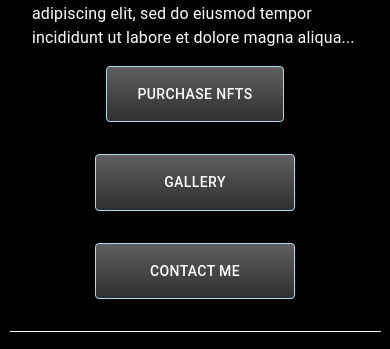
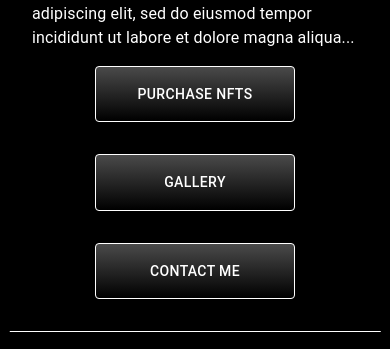
Before and after one commit to Nivix047/sacred_genesis_web, a React (Create React App) app: page / in a window 390 px wide. Shown: the part 914-1263 px from the top of the page. Built offline with nearby package versions, Linux system fonts and the light colour scheme.

Commit message:
Updated media responsiveness and home page button styling

```diff
--- a/src/components/pages/Home/index.js
+++ b/src/components/pages/Home/index.js
@@ -52,9 +52,10 @@ const Home = () => {
                   className="styled-button"
                   id="purchase-nft-btn"
                   sx={{
-                    background: "linear-gradient(180deg, #5f5f5f, #2f2f2f)",
+                    background: "linear-gradient(180deg, #4a4a4a, #000000)",
                     padding: "15px 30px",
-                    borderColor: "lightblue",
+                    width: 200,
+                    borderColor: "white",
                     borderWidth: "1px",
                     borderStyle: "solid",
                     backgroundColor: "#5f5f5f", // Normal state background
@@ -70,10 +71,10 @@ const Home = () => {
                   variant="contained"
                   color="primary"
                   sx={{
-                    background: "linear-gradient(180deg, #5f5f5f, #2f2f2f)",
+                    background: "linear-gradient(180deg, #4a4a4a, #000000)",
                     width: 200,
                     padding: "15px 30px",
-                    borderColor: "lightblue",
+                    borderColor: "white",
                     borderWidth: "1px",
                     borderStyle: "solid",
                     backgroundColor: "#5f5f5f", // Normal state background
@@ -89,10 +90,10 @@ const Home = () => {
                   variant="contained"
                   color="primary"
                   sx={{
-                    background: "linear-gradient(180deg, #5f5f5f, #2f2f2f)",
+                    background: "linear-gradient(180deg, #4a4a4a, #000000)",
                     width: 200,
                     padding: "15px 30px",
-                    borderColor: "lightblue",
+                    borderColor: "white",
                     borderWidth: "1px",
                     borderStyle: "solid",
                     backgroundColor: "#5f5f5f", // Normal state background
```
